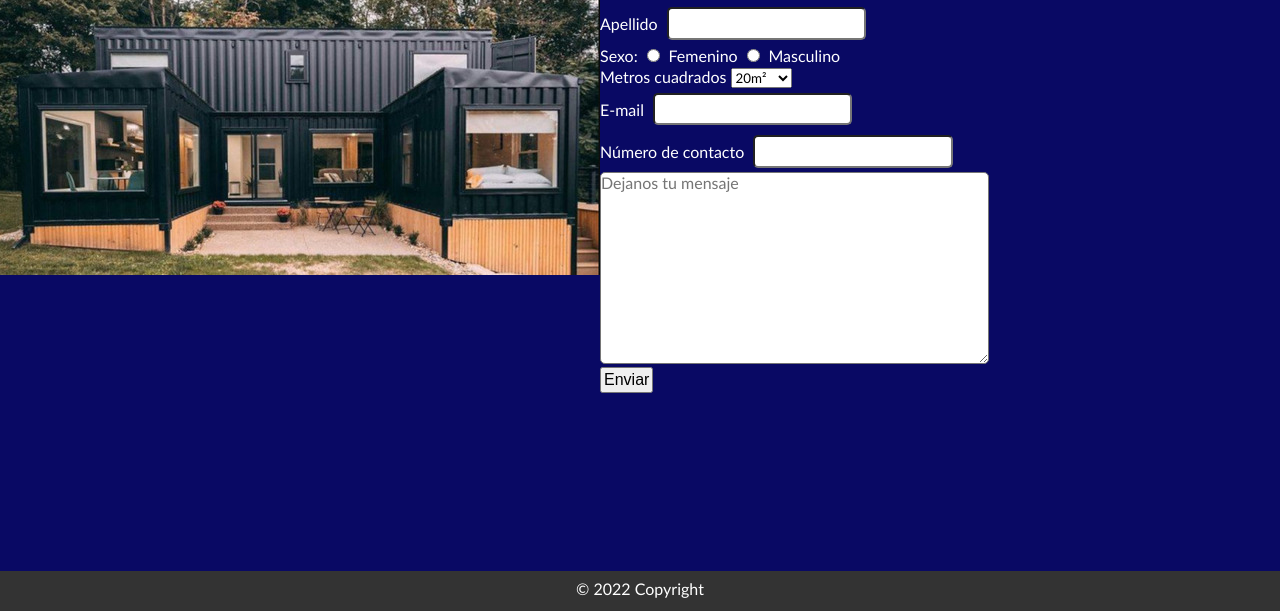
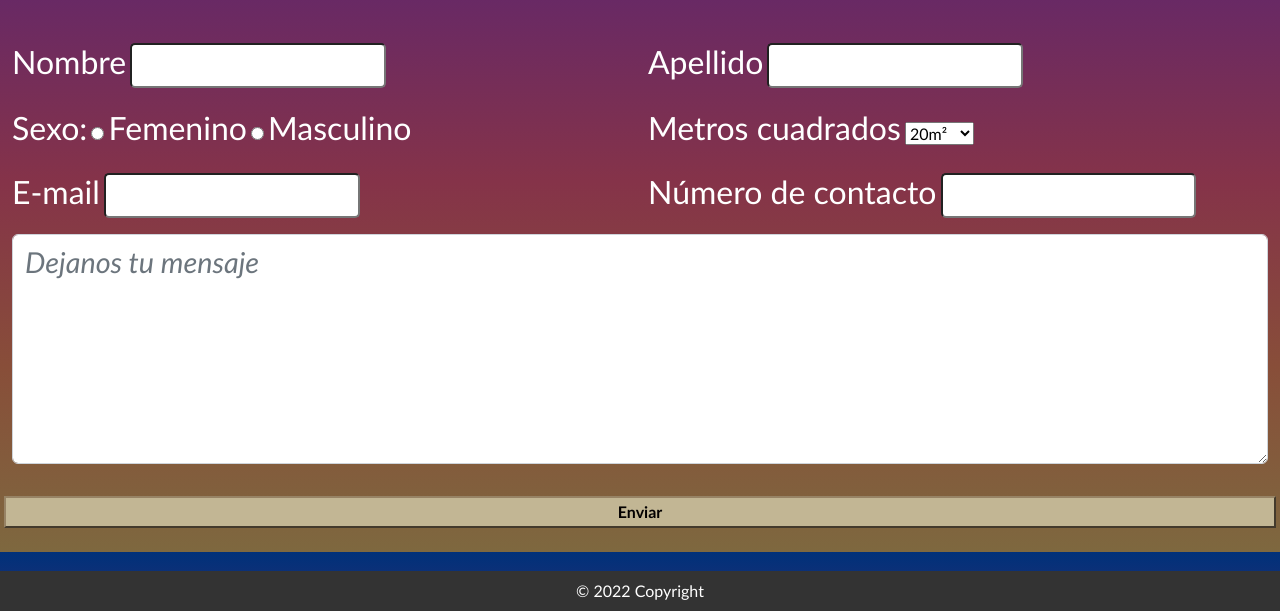
Before and after one commit to CaroManzelli/PF_FernandezCarolina, a website: page pages/contact.html in a window 1280 px wide. Shown: the part 189-800 px from the top of the page. Drawn offline with nearby package versions, Linux system fonts and the light colour scheme.

Commit message:
contact. cambiando distribucion y fondo

```diff
--- a/pages/contact.html
+++ b/pages/contact.html
@@ -17,7 +17,8 @@
         crossorigin="anonymous" referrerpolicy="no-referrer" />
     <!-- Styles -->
     <link rel="stylesheet" href="../css/styles.css">
-
+    <link href="https://cdn.jsdelivr.net/npm/bootstrap@5.2.3/dist/css/bootstrap.min.css" rel="stylesheet"
+        integrity="sha384-rbsA2VBKQhggwzxH7pPCaAqO46MgnOM80zW1RWuH61DGLwZJEdK2Kadq2F9CUG65" crossorigin="anonymous">
     <!-- Title -->
     <title>Rockster</title>
     <!--Meta-->
@@ -52,22 +53,26 @@
     </header>
     <!--Formulario de contacto-->
 
-    <main class="container-fluid">
-        <h1>¡Contactanos!</h1> <br>
-        <div class="contact__main row row-cols-1 row-cols-md-2 ">
-            <div class="col rounded contact__main__img img-fluid">
-                <img src="../assets/img/houses/contact.jpeg" alt="">
-            </div><br>
-            <form class="col" action="">
+    <main class="container-fluid contact__main ">
+        <h1 class="contact__main__title">¡Contactanos!</h1> <br>
+        <div class="contact__main__form">
+            <form class="row g-3" action="">
+                <div class="col-md-6">
                     <label for="name">Nombre</label>
-                <input type="text" id="name" name="name"><br>
+                    <input type="text" id="name" name="name">
+                </div>
+                <div class="col-md-6">
                     <label for="surname">Apellido</label>
-                <input type="text" id="surname" name="surname"><br>
+                    <input type="text" id="surname" name="surname">
+                </div>
+                <div class="col-md-6">
                     <label for="gender">Sexo:</label>
                     <input type="radio" name="gender" value="femenino" id="fem">
                     <label for="fem">Femenino</label>
                     <input type="radio" name="gender" value="masculino" id="masc">
-                <label for="masc">Masculino</label><br>
+                    <label for="masc">Masculino</label>
+                </div>
+                <div class="col-md-6">
                     <label for="options">Metros cuadrados</label>
                     <select name="options" id="options" required>
                         <option value="20m²">20m²</option>
@@ -76,16 +81,22 @@
                         <option value="80m²">80m²</option>
                         <option value="100m²">100m²</option>
                         <option value="120m²">120m²</option>
-                </select><br>
+                    </select>
+                </div>
+                <div class="col-md-6">
                     <label for="email">E-mail</label>
-                <input type="email" id="email" name="email"><br>
+                    <input type="email" id="email" name="email">
+                </div>
+                <div class="col-md-6">
                     <label for="number">Número de contacto</label>
-                <input type="number" name="number" id="number" maxlength="20" minlength="11"><br>
-                <textarea name="mensaje" id="mensaje" cols="40" rows="10" placeholder="Dejanos tu mensaje"
-                    maxlength="400"></textarea><br>
-                <button type="submit">Enviar</button>
-            </form>
-            <br>
+                    <input type="number" name="number" id="number" maxlength="20" minlength="11">
+                </div>
+                <div class="mb-3">
+                    <textarea name="mensaje" id="mensaje" class="form-control" rows="5" placeholder="Dejanos tu mensaje"
+                        maxlength="400"></textarea>
+                </div>
+                <button type="submit">Enviar</button><br>
+            </form><br>
         </div>
     </main>
 
--- a/scss/_contact.scss
+++ b/scss/_contact.scss
@@ -1,36 +1,77 @@
 /*Contacto*/
 .contact {
-    background-color: rgb(9, 9, 100);
+    background-image: linear-gradient(to bottom, #00317a, #682965, #853349, #884e39, #7e683f);
     color: #fff;
     font-family: 'Gill Sans', 'Gill Sans MT', Calibri, 'Trebuchet MS', sans-serif !important;
     display: block;
     padding: 0 !important;
 }
 .contact__main{
-   padding: 0;
-   width: 40%;
-   display: inline-flex;
-
+    display: grid;
+    place-content: center;
 }
 
-.contact__main__img{
-    position: relative;
-    display: inline;
+.contact__main__title{
+    margin: 2rem;
+    text-align: center;
 }
 
 input {
     border-radius: 5px;
     padding: 0.3rem;
-    margin: 0.3rem;
-    font-size: 1rem;
+    margin: 0.5rem;
+    font-size: 1.3rem !important;
+    font-weight: bold !important;
+    font-style: italic !important;
+
+}
+label{
+    font-size: 2rem;
 }
 
 textarea {
     border-radius: 5px;
-    font-size: 1rem;
+    font-size: 1.8rem !important;
+    font-style: italic !important;
 }
 
 button {
     padding: 2px;
-    font: 1em sans-serif;
+    font-size: 1em;
+    background-color:  rgb(194, 182, 148);
+    color: rgb(3, 0, 0);
+    font-weight: bold;
+    border-color: rgb(151, 131, 101);
 }
+
+/* Mobile */
+@media screen and (max-width: 767px) {
+    input {
+        border-radius: 5px;
+        padding: 0.3rem;
+        margin: 0.3rem;
+        font-size: 0.5rem;
+        font-weight: bolder;
+}
+label{
+    font-size: 1rem;
+}
+}
+
+/* Tablet */
+@media screen and (max-width: 1023px) {
+    input {
+        border-radius: 5px;
+        padding: 0.3rem;
+        margin: 0.3rem;
+        font-size: 1rem;
+        font-weight: bolder;
+}
+label{
+    font-size: 1.5rem;
+}
+}
+
+/* Desktop */
+@media screen and (min-width: 767px) {
+}
```
Also changed, not shown: css/styles.css. Lines whose indentation alone changed are shown as unchanged.
